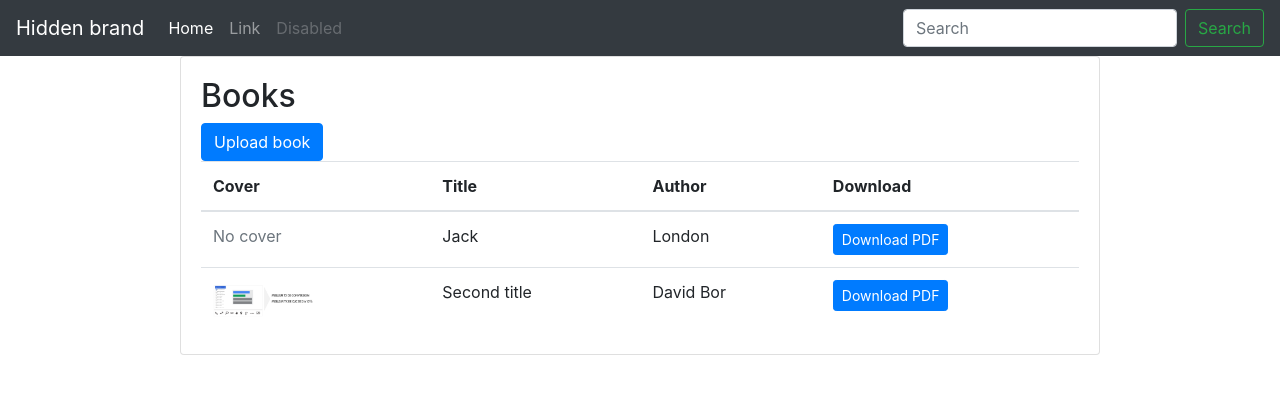
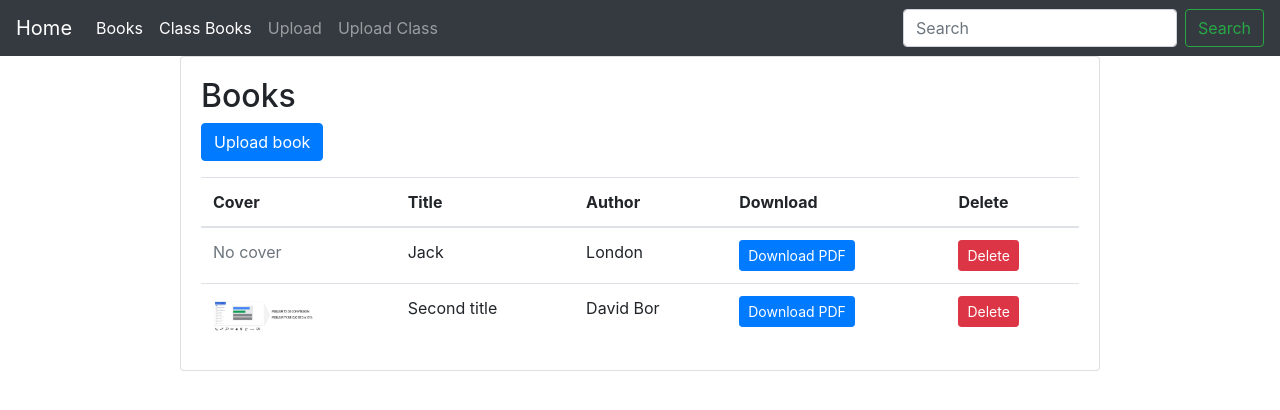
Before and after one commit to redspectrum/uploadead, a Django app: page /books/ in a window 1280 px wide. Shown: the top 410 px of the page. Run offline with Django 3.2, Linux system fonts and the light colour scheme; data comes from the database, SQL or seed files in the repository; both versions use the stored data as it was after the commit; some libraries are stand-ins or nearby versions.

Commit message:
Added function of deleting books

```diff
--- /dev/null
+++ b/requirements.txt
@@ -0,0 +1,6 @@
+Django==2.2.5
+django-crispy-forms==1.7.2
+Pillow==6.1.0
+pkg-resources==0.0.0
+pytz==2019.2
+sqlparse==0.3.0
--- a/shop/models.py
+++ b/shop/models.py
@@ -11,3 +11,8 @@ class Book(models.Model):
 
     def __str__(self):
         return self.title
+
+    def delete(self, *args, **kwargs):
+        self.pdf.delete()
+        self.cover.delete()
+        super().delete(*args, **kwargs)
--- a/shop/urls.py
+++ b/shop/urls.py
@@ -12,6 +12,11 @@ urlpatterns = [
     path('', Home.as_view(), name='home'),
     path('upload/', upload, name='upload'),
     path('books/', book_list, name='book_list'),
+    path('books/<int:pk>/', delete_book, name='delete_book'),
+
+    path('class/books/', BookListView.as_view(), name='class_book_list'),
+    path('class/books/upload/', UploadBookView.as_view(), name='class_upload_book'),
+
     path('books/upload/', upload_book, name='upload_book'),
 
 ]
--- a/shop/views.py
+++ b/shop/views.py
@@ -1,9 +1,11 @@
 from django.shortcuts import render, redirect
-from django.views.generic import TemplateView
+from django.views.generic import TemplateView, ListView, CreateView
 from django.core.files.storage import FileSystemStorage
+from django.urls import reverse_lazy
 
 from .forms import BookForm
 from .models import Book
+
 
 class Home(TemplateView):
     template_name = 'home.html'
@@ -37,3 +39,24 @@ def upload_book(request):
     return render(request, 'upload_book.html', {
         'form': form
     })
+
+
+def delete_book(request, pk):
+    if request.method == 'POST':
+        book = Book.objects.get(pk=pk)
+        book.delete()
+    return redirect('book_list')
+
+
+class BookListView(ListView):
+    model = Book
+    template_name = 'class_book_list.html'
+    context_object_name = 'books'
+
+
+class UploadBookView(CreateView):
+    model = Book
+    # fields = ('title', 'author', 'pdf', 'cover')
+    form_class = BookForm
+    success_url = reverse_lazy('class_book_list')
+    template_name = 'upload_book.html'
--- a/templates/base.html
+++ b/templates/base.html
@@ -21,16 +21,19 @@
         <span class="navbar-toggler-icon"></span>
       </button>
       <div class="collapse navbar-collapse" id="navbarTogglerDemo01">
-        <a class="navbar-brand" href="#">Hidden brand</a>
+        <a class="navbar-brand" href="{% url 'home' %}">Home</a>
         <ul class="navbar-nav mr-auto mt-2 mt-lg-0">
           <li class="nav-item active">
-            <a class="nav-link" href="#">Home <span class="sr-only">(current)</span></a>
+            <a class="nav-link" href="{% url 'book_list' %}">Books <span class="sr-only">(current)</span></a>
+          </li>
+            <li class="nav-item active">
+            <a class="nav-link" href="{% url 'class_book_list' %}">Class Books <span class="sr-only">(current)</span></a>
           </li>
           <li class="nav-item">
-            <a class="nav-link" href="#">Link</a>
+            <a class="nav-link" href="{% url 'upload_book' %}">Upload</a>
           </li>
           <li class="nav-item">
-            <a class="nav-link disabled" href="#">Disabled</a>
+            <a class="nav-link" href="{% url 'class_upload_book' %}">Upload Class</a>
           </li>
         </ul>
         <form class="form-inline my-2 my-lg-0">
--- a/templates/book_list.html
+++ b/templates/book_list.html
@@ -1,8 +1,12 @@
 {% extends 'base.html' %}
 
 {% block content %}
-    <h2>Books</h2>
-<a href="{% url 'upload_book' %}" class="btn btn-primary">Upload book</a>
+    {% block content_header %}
+            <h2>Books</h2>
+        <p>
+            <a href="{% url 'upload_book' %}" class="btn btn-primary">Upload book</a>
+        </p>
+    {% endblock %}
     <table class="table mb-0">
         <thread>
             <tr>
@@ -10,6 +14,7 @@
                 <th>Title</th>
                 <th>Author</th>
                 <th>Download</th>
+                <th>Delete</th>
             </tr>
         </thread>
         <tbody>
@@ -27,6 +32,12 @@
             <td>
                 <a href="{{ book.pdf.url }}" class="btn btn-primary btn-sm" target="_blank">Download PDF</a>
             </td>
+            <td>
+                <form method="post" action="{% url 'delete_book' book.pk %}">
+                    {% csrf_token %}
+                    <button type="submit" class="btn btn-danger btn-sm">Delete</button>
+                </form>
+            </td>
         </tr>
 
         {% endfor %}
--- a/templates/home.html
+++ b/templates/home.html
@@ -1,5 +1,5 @@
 {% extends 'base.html' %}
 
 {% block content %}
-    There is no content!
+    This project will give you uploading pdf-books!
 {% endblock %}
```
Also changed, not shown: templates/class_book_list.html (added, +8 -0 lines), README.md, db.sqlite3.
